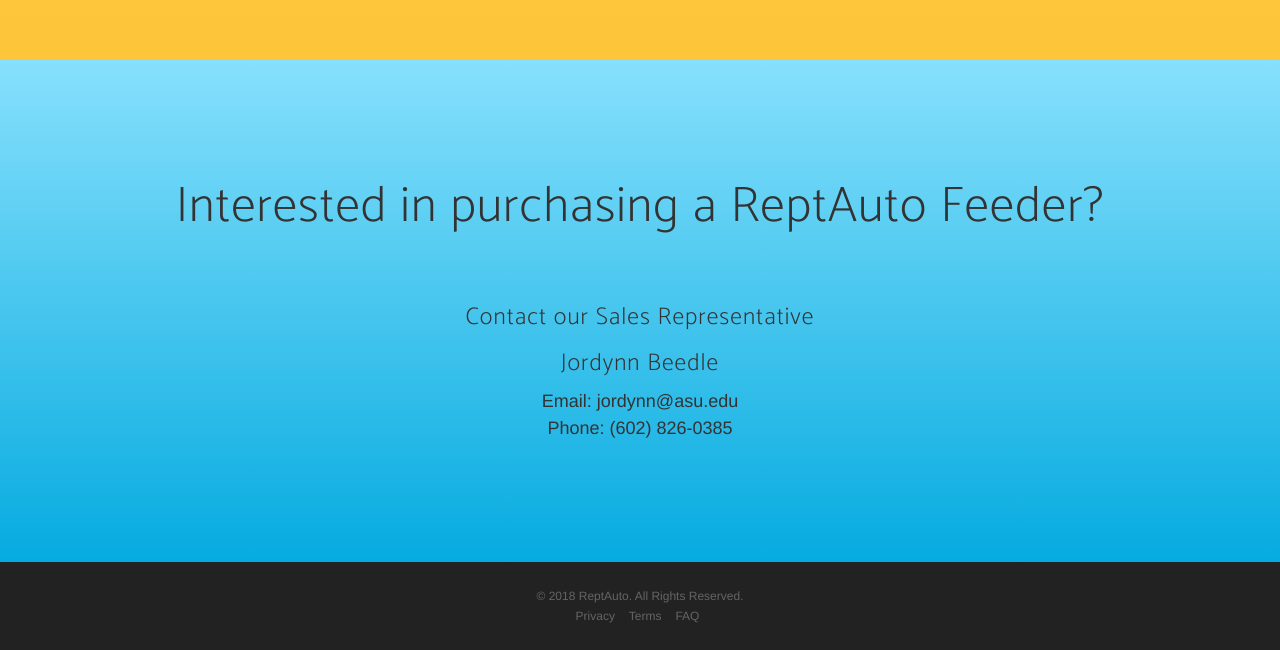
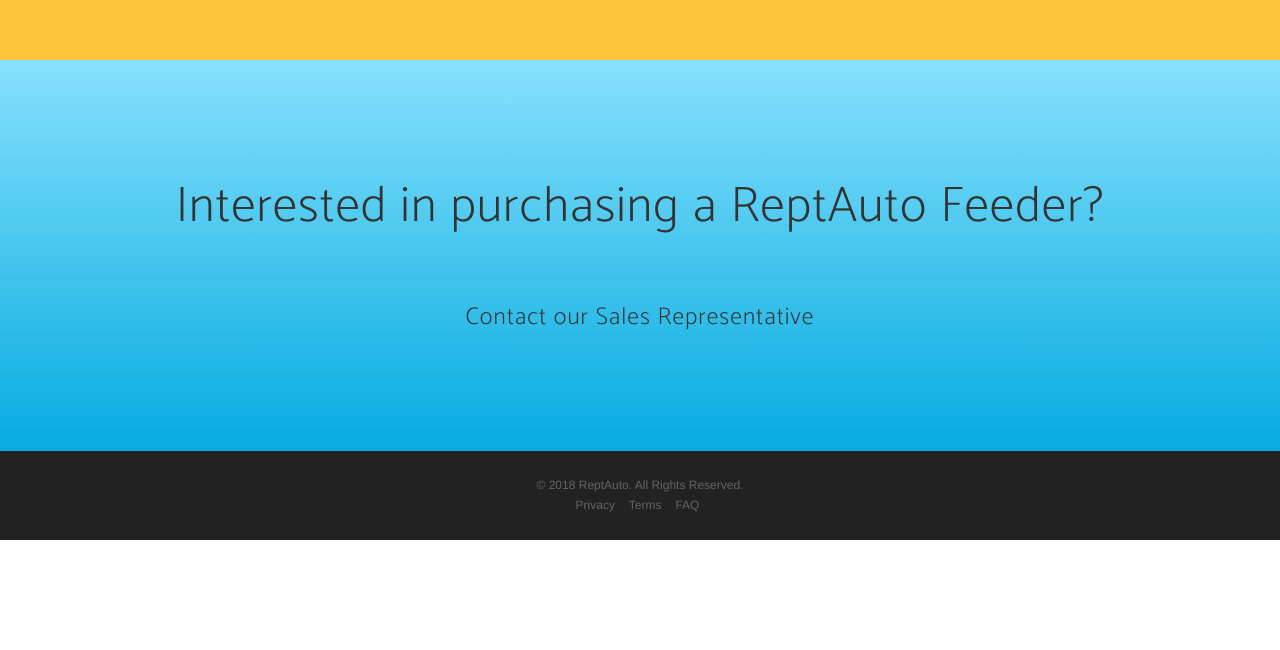
Before and after one commit to ReptAuto/reptauto, a website: page index.html in a window 1280 px wide. Shown: the part 1731-2381 px from the top of the page. After the commit the page ends 2271 px from the top, so only its background shows below. Drawn offline with nearby package versions, Linux system fonts and the light colour scheme; a web font is replaced by a local one.

Commit message:
Update index.html

```diff
--- a/index.html
+++ b/index.html
@@ -125,13 +125,9 @@
             <div class="row">
                 <div style="align:center">
                     <h3 style = "text-align: center">Contact our Sales Representative</h3>
-                    <h3 style = "text-align: center">Jordynn Beedle</h3>
 
                     <div>
                         <p style = "text-align: center">
-                            Email: jordynn@asu.edu
-			    <br>
-			    Phone: (602) 826-0385
                         </p>
                     </div>
                 </div>
```
